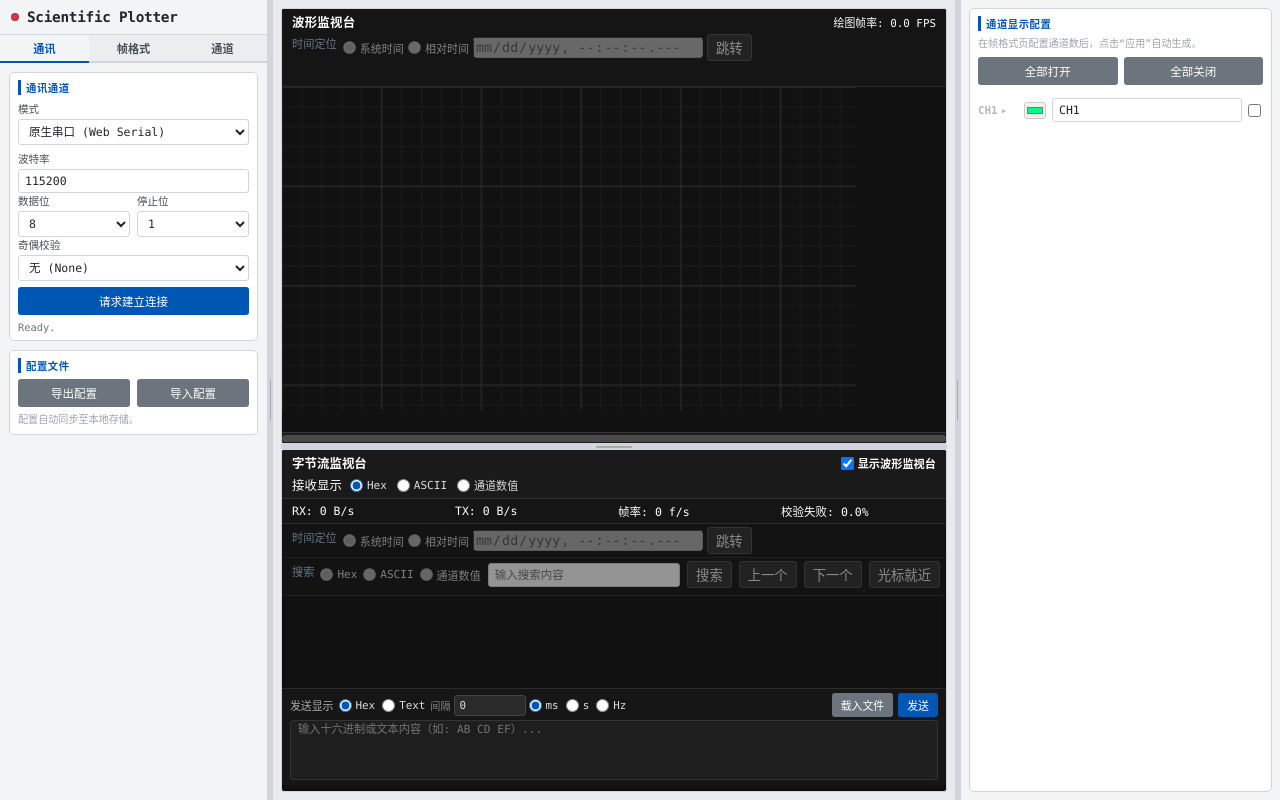
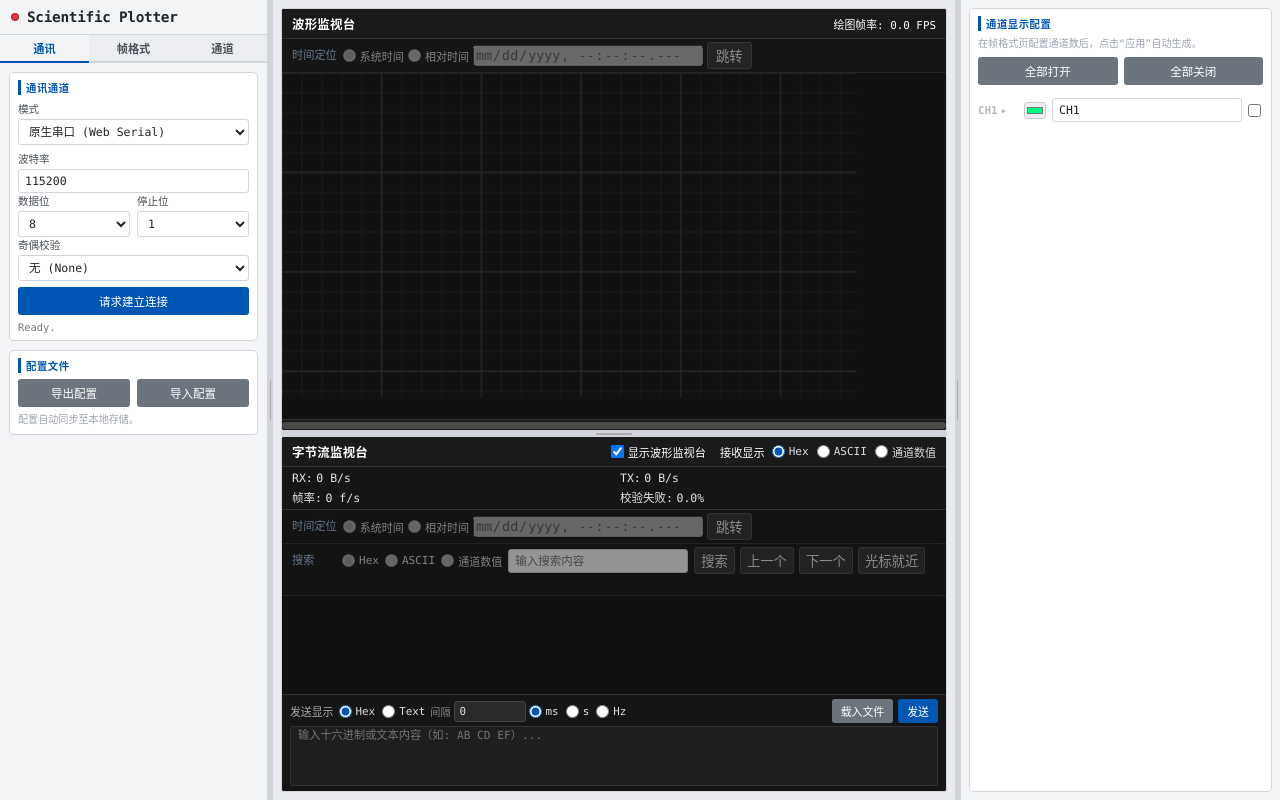
Before and after one commit to yssickjgd/serial_plotter, a website with bundled scripts: page index.html in a window 1280 px wide. Built offline with nearby package versions, Linux system fonts and the light colour scheme; a web font is replaced by a local one.

Commit message:
统一波形与字节流监视台排版，固定统计信息位置并优化控件布局。

```diff
--- a/app.js
+++ b/app.js
@@ -114,6 +114,7 @@ document.addEventListener('DOMContentLoaded', () => {
     const plotYMin = document.getElementById('plot-y-min');
     const plotYMax = document.getElementById('plot-y-max');
     const plotChannelStats = document.getElementById('plot-channel-stats');
+    const plotInfoRow = document.getElementById('plot-info-row');
     const plotFpsLabel = document.getElementById('stat-plot-fps');
 
     const plotChoiceGroups = [...document.querySelectorAll('[data-plot-choice]')];
@@ -223,7 +224,10 @@ document.addEventListener('DOMContentLoaded', () => {
     };
 
     /* 定时刷新字节流监视台统计面板。 */
-    const statsBarRow = document.querySelector('.stats-bar-row');
+    const rxValue = document.getElementById('stat-rx-value');
+    const txValue = document.getElementById('stat-tx-value');
+    const frameRateValue = document.getElementById('stat-fps-value');
+    const failureValue = document.getElementById('stat-fail-value');
     const plotFrameCount = () => plotter.displayMode === 'frequency'
         ? plotter.completedSpectrumDraws : plotter.completedDraws;
     let plotFpsLastMode = plotter.displayMode;
@@ -259,13 +263,10 @@ document.addEventListener('DOMContentLoaded', () => {
         const total = frames + fails;
         const failPct = total > 0 ? ((fails / total) * 100).toFixed(1) : '0.0';
 
-        // 这些值只由计数器生成，不含用户输入。
-        statsBarRow.innerHTML = [
-            ['RX:', `${formatBytes(rxBps)}/s`],
-            ['TX:', `${formatBytes(txBps)}/s`],
-            ['帧率:', `${frames} f/s`],
-            ['校验失败:', `${failPct}%`]
-        ].map(([label, value]) => `<span>${label} ${value}</span>`).join('');
+        rxValue.textContent = `${formatBytes(rxBps)}/s`;
+        txValue.textContent = `${formatBytes(txBps)}/s`;
+        frameRateValue.textContent = `${frames} f/s`;
+        failureValue.textContent = `${failPct}%`;
 
         stats._rxLast = stats.rxBytes;
         stats._txLast = stats.txBytes;
@@ -278,7 +279,7 @@ document.addEventListener('DOMContentLoaded', () => {
     /** 渲染波形统计信息到绘图区标题栏（单通道时显示） */
     const renderPlotStats = (statsData) => {
         if (!statsData) {
-            plotChannelStats.replaceChildren();
+            if (!plotInfoRow.hidden) plotInfoRow.hidden = true;
             return;
         }
         // 主频 = dominantBin / fftSize * 帧率（Hz）
@@ -290,21 +291,34 @@ document.addEventListener('DOMContentLoaded', () => {
             : fmtFixed(statsData.period, 0, 15);
 
         const segments = [
-            ['通道: ', statsData.channelLabel],
-            ['最大值: ', fmtFixed(statsData.max, 6, 15)],
-            ['最小值: ', fmtFixed(statsData.min, 6, 15)],
-            ['峰峰值: ', fmtFixed(statsData.pp, 6, 15)],
-            ['均值: ', fmtFixed(statsData.mean, 6, 15)],
-            ['标准差: ', fmtFixed(statsData.stdDev, 6, 15)],
-            ['主频: ', `${freqHz} Hz`],
-            ['主周期: ', `${periodText} sample`]
-        ].map(([label, value]) => {
-            const span = document.createElement('span');
-            span.className = 'plot-info-segment';
-            span.textContent = `${label} ${value}`;
-            return span;
+            ['通道:', statsData.channelLabel],
+            ['最大值:', fmtFixed(statsData.max, 6, 15)],
+            ['最小值:', fmtFixed(statsData.min, 6, 15)],
+            ['峰峰值:', fmtFixed(statsData.pp, 6, 15)],
+            ['均值:', fmtFixed(statsData.mean, 6, 15)],
+            ['标准差:', fmtFixed(statsData.stdDev, 6, 15)],
+            ['主频:', `${freqHz} Hz`],
+            ['主周期:', `${periodText} sample`]
+        ];
+        if (!plotChannelStats.children.length) {
+            const cells = segments.map(([label]) => {
+                const cell = document.createElement('span');
+                cell.className = 'plot-info-segment monitor-stat-item';
+                const name = document.createElement('span');
+                name.className = 'monitor-stat-label';
+                name.textContent = label;
+                const value = document.createElement('span');
+                value.className = 'monitor-stat-value';
+                cell.append(name, value);
+                return cell;
+            });
+            plotChannelStats.replaceChildren(...cells);
+        }
+        segments.forEach(([, value], index) => {
+            plotChannelStats.children[index].children[1].textContent = index === 0
+                ? value : String(value).trim();
         });
-        plotChannelStats.replaceChildren(...segments);
+        if (plotInfoRow.hidden) plotInfoRow.hidden = false;
     };
 
     plotter.onStatsUpdate = renderPlotStats;
@@ -447,8 +461,8 @@ document.addEventListener('DOMContentLoaded', () => {
     window.addEventListener('resize', applyVerticalHeights);
     if (typeof ResizeObserver !== 'undefined') {
         const toolsResizeObserver = new ResizeObserver(() => applyVerticalHeights());
-        toolsResizeObserver.observe(byteTools);
-        toolsResizeObserver.observe(byteSearchTools);
+        for (const section of [plotHeader, byteTools, byteSearchTools, monitorHeader, monitorStats,
+            sendPanel]) toolsResizeObserver.observe(section);
     }
 
     waveformToggle.addEventListener('change', () => {
--- a/index.html
+++ b/index.html
@@ -268,9 +268,12 @@
             <!-- ── 波形绘图区 ── -->
             <div class="canvas-wrapper box-border" id="canvas-wrapper">
                 <div class="plot-header" id="plot-header">
-                    <div class="plot-title-row">
+                    <div class="plot-title-row monitor-title-row">
                         <span class="plot-title">波形监视台</span>
                         <span id="stat-plot-fps">绘图帧率: 0 FPS</span>
+                    </div>
+                    <div class="plot-info-row monitor-stats-row" id="plot-info-row" hidden>
+                        <div id="plot-channel-stats" class="plot-channel-stats monitor-stat-grid"></div>
                     </div>
                     <div class="monitor-tool-row" id="wave-tools">
                     <span class="tool-label">时间定位</span>
@@ -290,10 +293,7 @@
                         </div>
                     </div>
                     </div>
-                    <!-- 单通道统计由 app.js 动态更新 -->
-                    <div class="plot-info-row" id="plot-info-row">
-                        <div id="plot-channel-stats" class="plot-channel-stats"></div>
-                    </div>
+
                 </div>
                 <canvas id="waveform-canvas"></canvas>
                 <div class="plot-y-scrollbar-wrap" id="plot-y-scrollbar-wrap" hidden>
@@ -309,9 +309,10 @@
 
             <!-- ── 字节流监视台 ── -->
             <div class="monitor-panel box-border" id="monitor-panel">
-                <div class="monitor-header" id="monitor-header">
-                    <span>字节流监视台</span>
-                    <label class="monitor-toggle"><input id="show-waveform" type="checkbox" checked />显示波形监视台</label>
+                <div class="monitor-header monitor-title-row" id="monitor-header">
+                    <span class="monitor-title">字节流监视台</span>
+                    <div class="monitor-header-actions">
+                        <label class="monitor-toggle"><input id="show-waveform" type="checkbox" checked />显示波形监视台</label>
                     <div class="monitor-format-row">
                         <span>接收显示</span>
                         <input type="hidden" id="monitor-display-mode" value="hex" />
@@ -321,12 +322,13 @@
                             <label><input id="monitor-display-mode-number" type="radio" name="monitor-display-mode-choice" value="number" />通道数值</label>
                         </div>
                     </div>
+                    </div>
                 </div>
-                <div class="stats-bar-row" id="monitor-stats">
-                    <span id="stat-rx">RX: 0 B/s</span>
-                    <span id="stat-tx">TX: 0 B/s</span>
-                    <span id="stat-fps">帧率: 0 f/s</span>
-                    <span id="stat-fail">校验失败: 0%</span>
+                <div class="stats-bar-row monitor-stats-row monitor-stat-grid" id="monitor-stats">
+                    <span id="stat-rx" class="monitor-stat-item"><span class="monitor-stat-label">RX:</span><span id="stat-rx-value" class="monitor-stat-value">0 B/s</span></span>
+                    <span id="stat-tx" class="monitor-stat-item"><span class="monitor-stat-label">TX:</span><span id="stat-tx-value" class="monitor-stat-value">0 B/s</span></span>
+                    <span id="stat-fps" class="monitor-stat-item"><span class="monitor-stat-label">帧率:</span><span id="stat-fps-value" class="monitor-stat-value">0 f/s</span></span>
+                    <span id="stat-fail" class="monitor-stat-item"><span class="monitor-stat-label">校验失败:</span><span id="stat-fail-value" class="monitor-stat-value">0%</span></span>
                 </div>
                 <div class="monitor-tool-row" id="byte-tools">
                 <span class="tool-label">时间定位</span>
@@ -355,13 +357,17 @@
                         <label><input id="monitor-search-mode-ascii" type="radio" name="monitor-search-mode-choice" value="ascii" />ASCII</label>
                         <label><input id="monitor-search-mode-number" type="radio" name="monitor-search-mode-choice" value="number" />通道数值</label>
                     </div>
+                    <div class="search-fields">
                     <input id="monitor-search-query" type="text" placeholder="输入搜索内容" aria-label="搜索内容" />
                     <input id="monitor-search-tolerance" type="number" min="0" step="any" placeholder="±误差" aria-label="数值误差范围" title="允许的绝对误差；留空表示 0（精确匹配）" hidden />
                     <select id="monitor-search-channel" aria-label="搜索通道" hidden><option value="-1">全部通道</option></select>
+                    </div>
+                    <div class="search-actions">
                     <button id="monitor-search-button" type="button">搜索</button>
                     <button id="monitor-search-prev" type="button">上一个</button>
                     <button id="monitor-search-next" type="button">下一个</button>
                     <button id="monitor-search-nearest" type="button">光标就近</button>
+                    </div>
                     <span id="monitor-search-status" role="status"></span>
                 </div>
                 </div>
@@ -393,9 +399,11 @@
                                 <label><input id="send-interval-unit-hz" type="radio" name="send-interval-unit-choice" value="hz" />Hz</label>
                             </div>
                         </div>
-                        <button id="btn-load-file" class="btn btn-secondary">载入文件</button>
-                        <input type="file" id="send-file-input" hidden />
-                        <button id="btn-send" class="btn btn-primary">发送</button>
+                        <div class="send-actions">
+                            <button id="btn-load-file" class="btn btn-secondary">载入文件</button>
+                            <input type="file" id="send-file-input" hidden />
+                            <button id="btn-send" class="btn btn-primary">发送</button>
+                        </div>
                     </div>
                     <textarea id="send-input" rows="4" placeholder="输入十六进制或文本内容（如: AB CD EF）..." spellcheck="false"></textarea>
                 </div>
--- a/styles.css
+++ b/styles.css
@@ -541,6 +541,12 @@ code {
 
 /* ── 波形绘图区 ── */
 .canvas-wrapper {
+    --monitor-title-bg: #1a1a1a;
+    --monitor-bar-bg: #151515;
+    --monitor-divider: #333;
+    --monitor-fg: #e6e6e6;
+    --monitor-accent: #a8c8e8;
+    container: monitor / inline-size;
     position: relative;
     display: flex;
     flex-direction: column;
@@ -563,21 +569,24 @@ canvas {
 .plot-header {
     display: flex;
     flex-direction: column;
-    gap: 2px;
     flex-shrink: 0;
-    background: #151515;
-    border-bottom: 1px solid #2b2b2b;
-    padding: 4px 10px;
+    background: var(--monitor-bar-bg);
 }
 
-.plot-title-row {
+.monitor-title-row {
     display: flex;
     justify-content: space-between;
     align-items: center;
-    gap: 10px;
+    flex-wrap: wrap;
+    gap: 4px 12px;
+    min-height: 30px;
+    padding: 4px 10px;
+    background: var(--monitor-title-bg);
+    border-bottom: 1px solid var(--monitor-divider);
+    color: #fff;
 }
 
-.plot-title {
+.plot-title, .monitor-title {
     font-size: 0.78rem;
     font-weight: 700;
     color: #ffffff;
@@ -589,12 +598,10 @@ canvas {
     display: flex;
     align-items: center;
     flex-wrap: wrap;
-    gap: 4px 7px;
-    padding: 4px 10px;
-    background: #151515;
-    border-bottom: 1px solid #2b2b2b;
+    gap: 5px 6px;
+    padding: 3px 6px;
     font-size: 0.7rem;
-    color: #d7d7d7;
+    color: var(--monitor-fg);
 }
 
 .monitor-tool-row {
@@ -602,13 +609,16 @@ canvas {
     align-items: flex-start;
     flex-shrink: 0;
     min-width: 0;
-    background: #151515;
-    border-bottom: 1px solid #2b2b2b;
+    background: var(--monitor-bar-bg);
+    border-bottom: 1px solid var(--monitor-divider);
 }
 .tool-label {
-    flex: 0 0 auto;
-    padding: 5px 0 5px 10px;
-    color: #a8c8e8;
+    flex: 0 0 54px;
+    display: flex;
+    align-items: center;
+    height: 30px;
+    padding: 3px 0 3px 10px;
+    color: var(--monitor-accent);
     font-size: 0.7rem;
     white-space: nowrap;
 }
@@ -617,12 +627,7 @@ canvas {
 .monitor-tool-row .monitor-search-toolbar {
     flex: 1 1 auto;
     min-width: 0;
-    padding: 3px 6px;
-    border-bottom: 0;
 }
-.plot-header .monitor-tool-row { border-bottom: 0; }
-.plot-header .tool-label { padding: 2px 6px 2px 0; }
-.plot-header .jump-toolbar { padding: 1px 0; }
 .jump-selection-row { display: flex; align-items: center; flex-wrap: wrap; gap: 5px 4px; flex: 1 1 auto; min-width: 0; }
 .jump-mode-choices { flex: 0 0 auto; flex-wrap: nowrap; gap: 4px; padding: 0; }
 .jump-mode-choices label { color: #ddd; }
@@ -633,6 +638,7 @@ canvas {
 .jump-status:empty { display: none; }
 .jump-toolbar button, .monitor-search-toolbar button {
     padding: 3px 8px;
+    min-height: 24px;
     border: 1px solid #505050;
     border-radius: 3px;
     color: #f0f0f0;
@@ -640,6 +646,7 @@ canvas {
     cursor: pointer;
 }
 .jump-toolbar button:hover, .monitor-search-toolbar button:hover { background: #454545; }
+.monitor-search-toolbar button { padding-inline: 6px; }
 .jump-status, #monitor-search-status { color: #a5c9f0; }
 .monitor-toggle {
     display: inline-flex;
@@ -652,10 +659,36 @@ canvas {
 .monitor-search-toolbar label { display: inline-flex; align-items: center; gap: 4px; }
 .search-mode-choices { flex: 0 0 auto; flex-wrap: nowrap; gap: 6px; padding: 0; }
 .search-mode-choices label { color: #ddd; }
-#monitor-search-query { flex: 1 1 125px; min-width: 100px; max-width: 220px; }
-#monitor-search-tolerance { width: 90px; }
-#monitor-search-channel { max-width: 115px; }
-#monitor-search-status { flex: 1 1 70px; min-width: 0; }
+.monitor-search-toolbar { align-items: center; }
+.search-fields { display: flex; flex: 0 0 auto; align-items: center; gap: 5px; min-width: 0; max-width: 100%; }
+.search-actions { display: flex; flex: 0 0 auto; align-items: center; gap: 5px; white-space: nowrap; }
+#monitor-search-query { flex: 0 1 180px; width: 180px; min-width: 100px; }
+#monitor-search-tolerance { flex: 0 0 75px; width: 75px; }
+#monitor-search-channel { flex: 0 0 105px; width: 105px; }
+@container monitor (max-width: 600px) {
+    .search-fields:has(#monitor-search-channel:not([hidden])) { flex: 0 0 100%; }
+    .search-fields:has(#monitor-search-channel:not([hidden])) #monitor-search-query {
+        flex: 1 1 70px;
+        width: auto;
+        min-width: 50px;
+    }
+    .search-fields:has(#monitor-search-channel:not([hidden])) #monitor-search-tolerance {
+        flex: 0 0 65px;
+        width: 65px;
+    }
+    .search-fields:has(#monitor-search-channel:not([hidden])) #monitor-search-channel {
+        flex: 0 0 90px;
+        width: 90px;
+    }
+}
+#monitor-search-status {
+    flex: 0 0 150px;
+    min-width: 0;
+    min-height: 1.2em;
+    overflow: hidden;
+    text-overflow: ellipsis;
+    white-space: nowrap;
+}
 [hidden] { display: none !important; }
 
 #stat-plot-fps {
@@ -667,40 +700,39 @@ canvas {
     font-variant-numeric: tabular-nums;
 }
 
-/* 统计信息行（波形监视台），与 .stats-bar-row 共用排版规范 */
-.plot-info-row {
-    min-height: 18px;
-    display: flex;
-    flex-wrap: wrap;
-    gap: 8px;
-    align-items: center;
+/* 两个监视台共用统计栏的间距和分隔线。 */
+.monitor-stats-row {
+    background: var(--monitor-bar-bg);
+    border-bottom: 1px solid var(--monitor-divider);
+    padding: 4px 10px;
     font-size: 0.72rem;
-    color: #ffffff;
-    white-space: nowrap;
-    overflow: hidden;
+    color: var(--monitor-fg);
     font-family: var(--ui-font);
     font-variant-numeric: tabular-nums;
 }
 
-.plot-channel-stats {
-    display: flex;
-    flex: 1;
-    min-width: 0;
-    gap: 8px;
-    align-items: center;
+.monitor-stat-grid {
+    display: grid;
+    grid-template-columns: repeat(4, minmax(0, 1fr));
+    gap: 4px 12px;
+    align-items: start;
+    width: 100%;
 }
 
-.plot-info-segment {
-    flex: 1 1 0;
+.monitor-stat-item {
+    display: flex;
+    flex-wrap: wrap;
+    align-items: baseline;
+    column-gap: 0.5ch;
     min-width: 0;
-    font-size: 0.72rem;
-    color: #ffffff;
-    white-space: nowrap;
-    font-family: var(--ui-font);
-    font-variant-numeric: tabular-nums;
-    overflow: hidden;
-    text-overflow: ellipsis;
-    text-align: left;
+    color: var(--monitor-fg);
+}
+
+.monitor-stat-label { flex: 0 0 auto; white-space: nowrap; }
+.monitor-stat-value { min-width: 0; overflow-wrap: anywhere; }
+
+@container monitor (max-width: 700px) {
+    .monitor-stat-grid { grid-template-columns: repeat(2, minmax(0, 1fr)); }
 }
 
 /* ── 波形滚动条 ── */
@@ -784,67 +816,40 @@ canvas {
 
 /* ── 字节流监视台 ── */
 .monitor-panel {
+    --monitor-title-bg: #1a1a1a;
+    --monitor-bar-bg: #151515;
+    --monitor-divider: #333;
+    --monitor-fg: #e6e6e6;
+    --monitor-accent: #a8c8e8;
     display: flex;
     flex-direction: column;
     min-height: 100px;
     overflow: hidden;
-    padding-bottom: 6px;
+    container: monitor / inline-size;
 }
 
 .monitor-header {
-    background: #1a1a1a;
-    padding: 4px 10px;
-    font-size: 0.78rem;
-    font-weight: 700;
-    color: #ffffff;
-    display: flex;
-    justify-content: space-between;
-    align-items: center;
-    border-bottom: 1px solid #333;
     flex-shrink: 0;
-    flex-wrap: wrap;
-    gap: 4px 10px;
 }
 
-.monitor-format-row { display: flex; align-items: center; gap: 8px; flex: 0 0 100%; font-weight: 400; }
-.monitor-format-row > span { white-space: nowrap; }
-.monitor-format-choices { padding: 0; gap: 3px 10px; }
+.monitor-header-actions {
+    display: flex;
+    align-items: center;
+    flex-wrap: wrap;
+    justify-content: flex-end;
+    gap: 4px 14px;
+    margin-left: auto;
+    min-width: 0;
+}
+
+.monitor-format-row { display: flex; align-items: center; gap: 7px; flex: 0 0 auto; font-size: 0.7rem; }
+.monitor-format-choices { padding: 0; gap: 3px 8px; }
 .monitor-format-choices label { color: #ddd; font-weight: 400; }
 
-/* ── 统计信息栏（波形监视台 .plot-info-row 与字节流监视台 .stats-bar-row 共用样式） ── */
+/* ── 字节流监视台统计 ── */
 .stats-bar-row {
-    display: flex;
-    flex-wrap: wrap;
-    gap: 8px;
-    align-items: center;
     min-height: 18px;
-    background: #151515;
-    padding: 4px 10px;
-    border-bottom: 1px solid #2b2b2b;
     flex-shrink: 0;
-    font-size: 0.72rem;
-    color: #ffffff;
-    white-space: nowrap;
-    overflow: hidden;
-    font-family: var(--ui-font);
-    font-variant-numeric: tabular-nums;
-}
-
-.stats-bar-row span {
-    flex: 1 1 0;
-    min-width: 0;
-    font-size: 0.72rem;
-    color: #ffffff;
-    white-space: nowrap;
-    font-family: var(--ui-font);
-    font-variant-numeric: tabular-nums;
-    overflow: hidden;
-    text-overflow: ellipsis;
-    text-align: left;
-}
-
-@media (max-width: 1100px) {
-    .stats-bar-row span { flex-basis: 45%; }
 }
 
 .log-content {
@@ -919,15 +924,14 @@ canvas {
 
 /* ── 发送面板 ── */
 .send-panel {
-    border-top: 1px solid #2a2a2a;
-    background: #161616;
+    border-top: 1px solid var(--monitor-divider);
+    background: var(--monitor-bar-bg);
     flex: 0 0 auto;
     display: flex;
     flex-direction: column;
     gap: 3px;
     padding: 4px 8px 5px;
     min-height: 0;
-    margin-bottom: 6px;
 }
 
 .send-toolbar {
@@ -937,6 +941,7 @@ canvas {
     flex-wrap: wrap;
 }
 
+.send-actions { display: flex; align-items: center; gap: 5px; flex: 0 0 auto; }
 .send-mode-row { display: flex; align-items: center; gap: 5px; white-space: nowrap; }
 .send-mode-row > span { color: #aaa; font-size: 0.68rem; }
 .send-format-choices, .send-interval-choices { padding: 0; gap: 3px 7px; }
```
Also changed, not shown: tests/appBootstrap.test.js (+64 -3 lines), readme.md.
